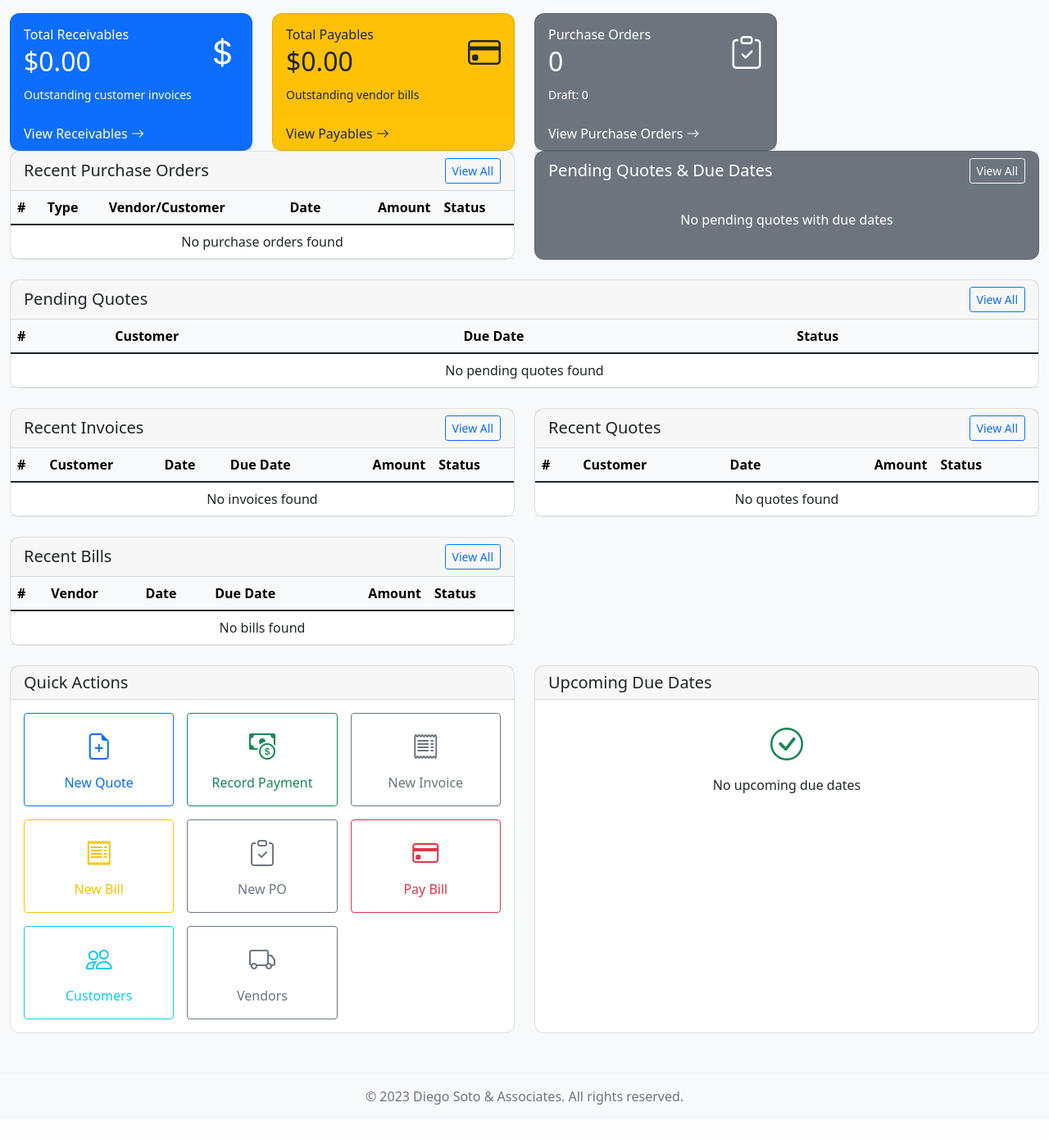
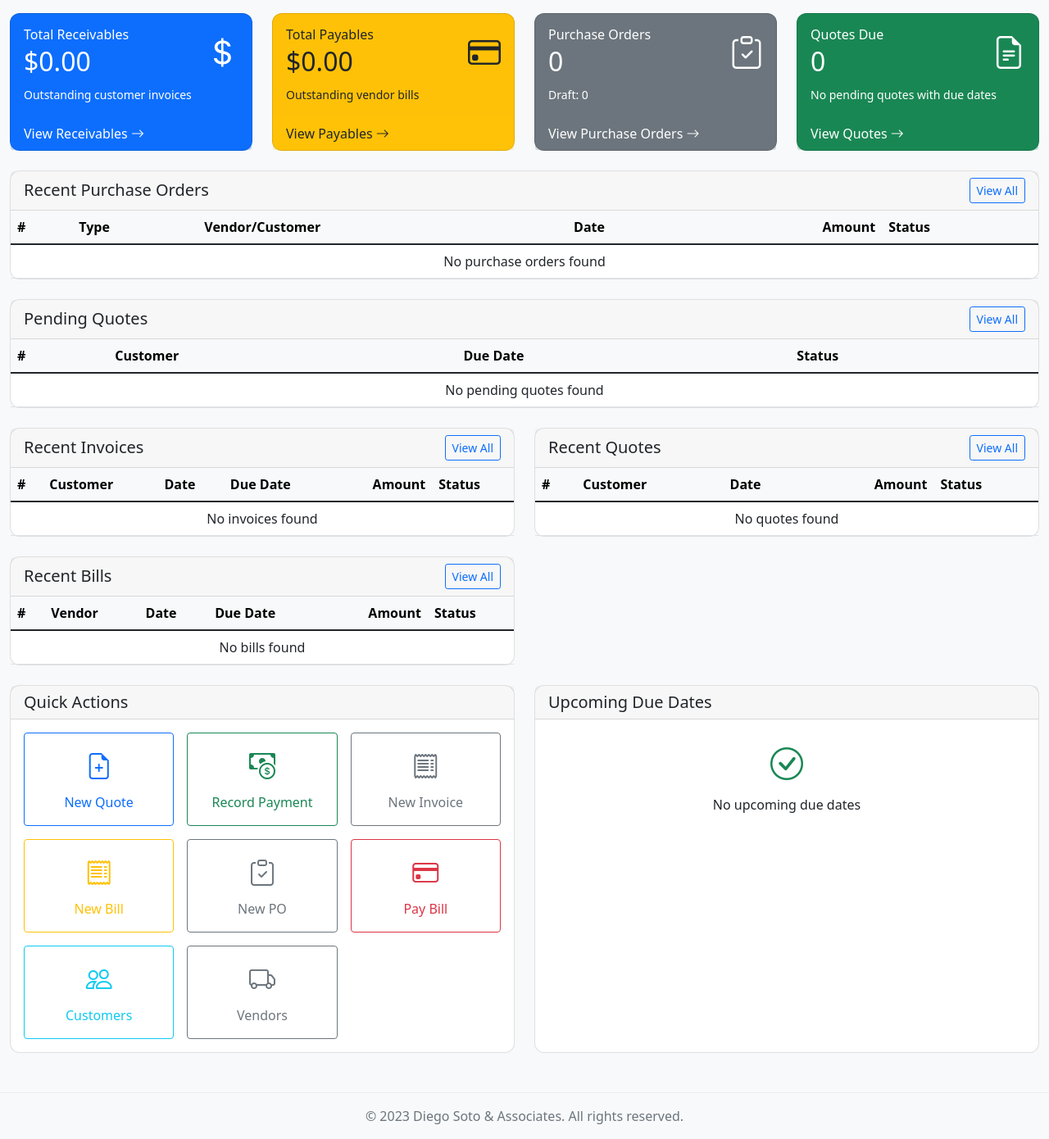
Before and after one commit to alexispinzongalindo/DIEGO_SOTO, a Flask app: page /dashboard in a window 1280 px wide. Shown: the part 56-1446 px from the top of the page at 82% size. Before the commit the page ends 1404 px from the top, so only its background shows below. Run offline with Flask 3, Linux system fonts and the light colour scheme; a user stored in the database is signed in; data comes from the database, SQL or seed files in the repository; data that the repository does not hold is empty.

Commit message:
Dashboard: make quotes due card fit top row

```diff
--- a/app/templates/main/dashboard.html
+++ b/app/templates/main/dashboard.html
@@ -70,7 +70,38 @@
         </div>
     </div>
 
-    <div class="col-md-6">
+    <div class="col-md-3">
+        <div class="card bg-success text-white h-100">
+            <div class="card-body">
+                <div class="d-flex justify-content-between align-items-center">
+                    <div>
+                        <h6 class="card-title mb-1">Quotes Due</h6>
+                        <h2 class="mb-0">{{ quotes_due_count }}</h2>
+                    </div>
+                    <i class="bi bi-file-earmark-text fs-1"></i>
+                </div>
+                <div class="mt-2">
+                    {% for quote in quotes_due_list[:2] %}
+                    <div class="d-flex justify-content-between">
+                        <span class="small">{{ quote.customer.name if quote.customer else '' }}</span>
+                        <span class="small">{{ quote.due_date.strftime('%Y-%m-%d') if quote.due_date else '' }}</span>
+                    </div>
+                    {% else %}
+                    <span class="small">No pending quotes with due dates</span>
+                    {% endfor %}
+                </div>
+            </div>
+            <div class="card-footer bg-success bg-opacity-25 border-0">
+                <a href="{{ url_for('ar.quotes') }}" class="text-white text-decoration-none">
+                    View Quotes <i class="bi bi-arrow-right"></i>
+                </a>
+            </div>
+        </div>
+    </div>
+</div>
+
+<div class="row mb-4">
+    <div class="col-12">
         <div class="card">
             <div class="card-header d-flex justify-content-between align-items-center">
                 <h5 class="mb-0">Recent Purchase Orders</h5>
@@ -116,32 +147,6 @@
                             {% endfor %}
                         </tbody>
                     </table>
-                </div>
-            </div>
-        </div>
-    </div>
-
-    <div class="col-md-6">
-        <div class="card bg-secondary text-white h-100">
-            <div class="card-header bg-secondary bg-opacity-25 border-0 d-flex justify-content-between align-items-center">
-                <h5 class="mb-0">Pending Quotes & Due Dates</h5>
-                <a href="{{ url_for('ar.quotes') }}" class="btn btn-sm btn-outline-light">View All</a>
-            </div>
-            <div class="card-body p-0">
-                <div class="list-group list-group-flush">
-                    {% for quote in quotes_due_list %}
-                    <a href="{{ url_for('ar.view_quote', id=quote.id) }}" class="list-group-item list-group-item-action bg-secondary text-white">
-                        <div class="d-flex w-100 justify-content-between">
-                            <h6 class="mb-1">{{ quote.customer.name if quote.customer else '' }}</h6>
-                            <small>Due {{ quote.due_date.strftime('%Y-%m-%d') if quote.due_date else '' }}</small>
-                        </div>
-                        <small class="opacity-75">Quote #{{ quote.number }}</small>
-                    </a>
-                    {% else %}
-                    <div class="text-center p-4">
-                        <p class="mb-0">No pending quotes with due dates</p>
-                    </div>
-                    {% endfor %}
                 </div>
             </div>
         </div>
```
